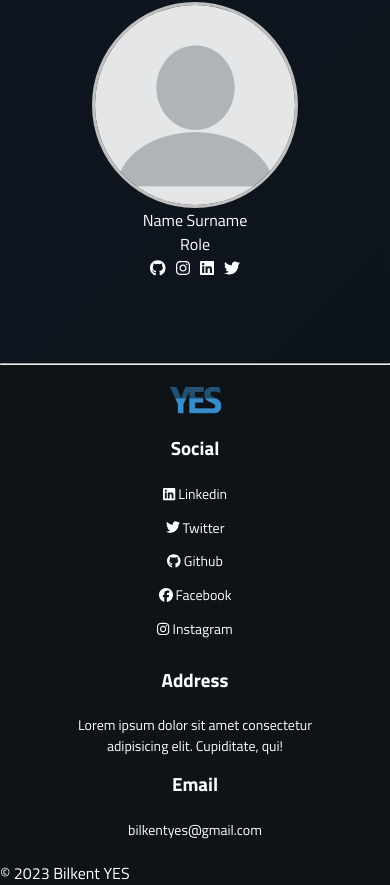
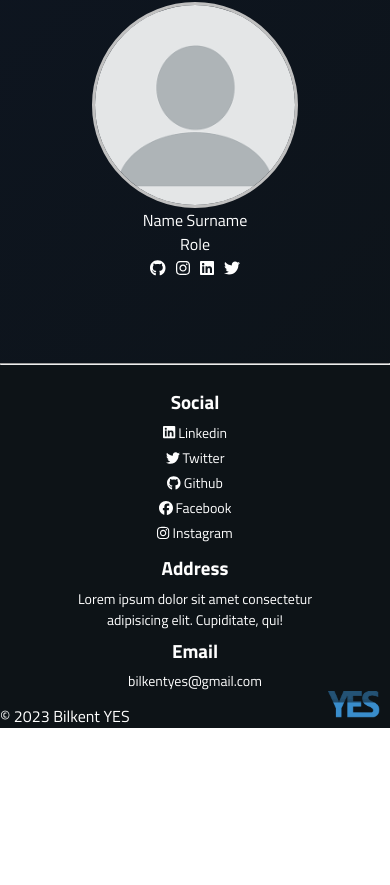
Before and after one commit to bariscihanoglu/hackathor-website-v1, a React (Create React App) app: page / in a window 390 px wide. Shown: the part 4620-5505 px from the top of the page. After the commit the page ends 5348 px from the top, so only its background shows below. Built offline with nearby package versions, Linux system fonts and the light colour scheme.

Commit message:
footer mobile version

```diff
--- a/src/CSS/Footer.css
+++ b/src/CSS/Footer.css
@@ -67,6 +67,21 @@
   }
 
   .footer {
-    position: unset;
+    position: relative;
+  }
+
+  .footer .content h4 {
+    margin-top: 0.3em;
+    margin-bottom: 0.3em;
+  }
+
+  .footer .content p {
+    margin-bottom: 0.3em;
+  }
+
+  .footer img {
+    position: absolute;
+    right: 1vw;
+    bottom: 1vw;
   }
 }
```
